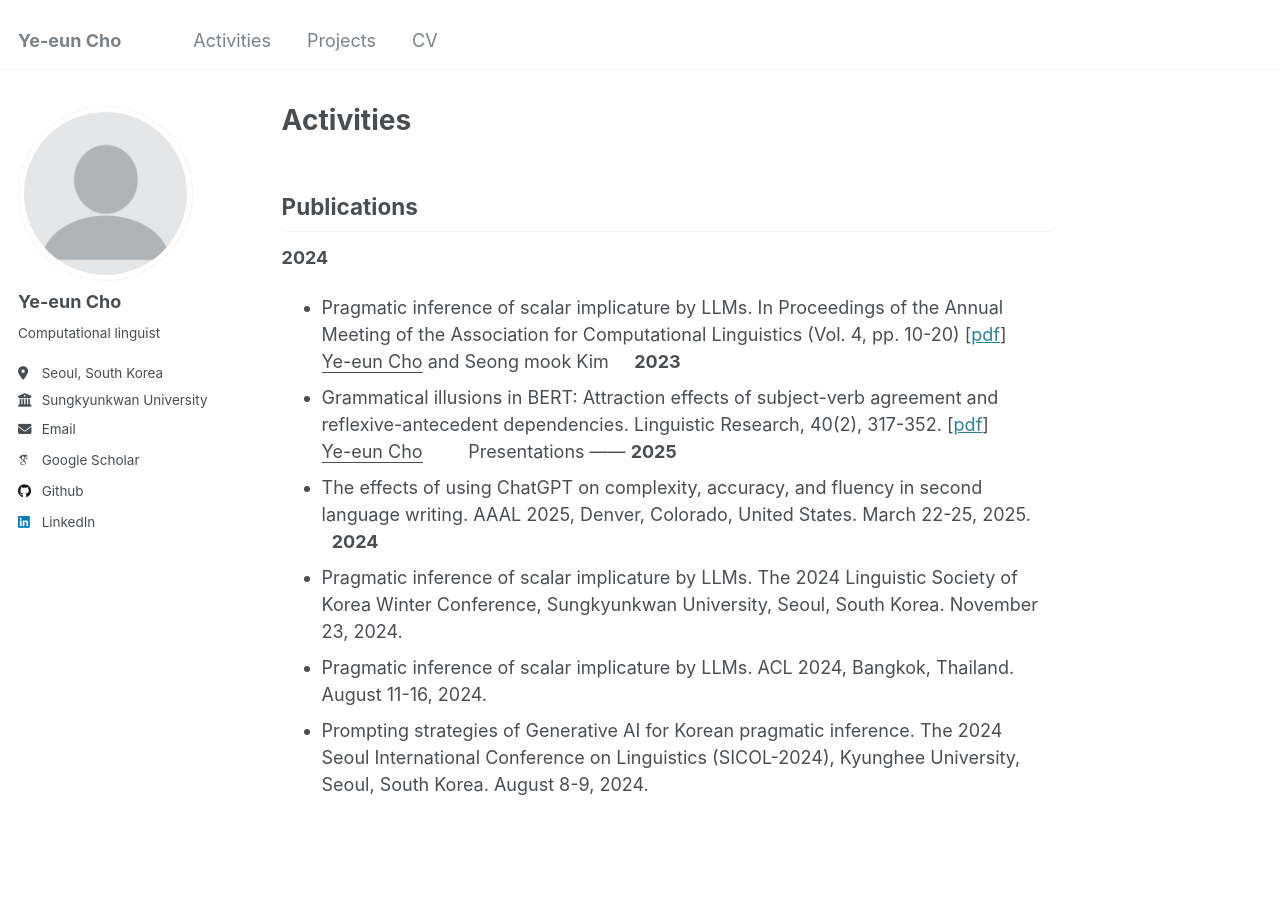
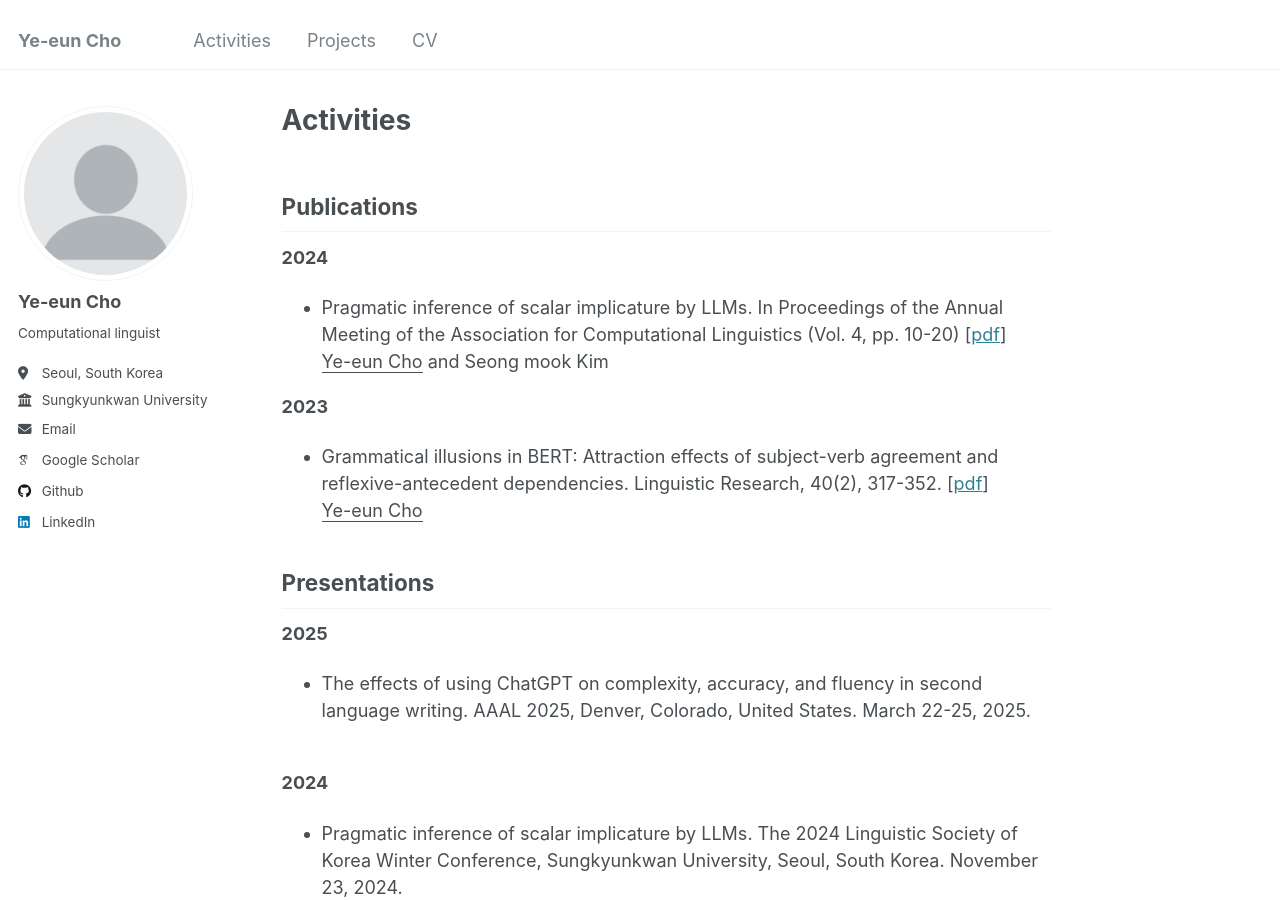
Before and after one commit to joyennn/joyennn, a Jekyll site: the page built from _pages/activities.md, in a window 1280 px wide and 900 px high. Built offline with Jekyll 4.4.1, drawn with Linux system fonts in a browser that asks for light colours; some web fonts are replaced.

Commit message:
Update activities.md

```diff
--- a/_pages/activities.md
+++ b/_pages/activities.md
@@ -13,26 +13,25 @@ Publications
 **2024**
 * Pragmatic inference of scalar implicature by LLMs. In Proceedings of the Annual Meeting of the Association for Computational Linguistics (Vol. 4, pp. 10-20) [[pdf](https://arxiv.org/pdf/2408.06673)]
 <u>Ye-eun Cho</u> and Seong mook Kim
-&nbsp;
-&nbsp;
+
+
 **2023**
 * Grammatical illusions in BERT: Attraction effects of subject-verb agreement and reflexive-antecedent dependencies. Linguistic Research, 40(2), 317-352. [[pdf](http://isli.khu.ac.kr/journal/content/data/40_2/7.pdf)]
 <u>Ye-eun Cho</u>
-&nbsp;
-&nbsp;
-&nbsp;
-&nbsp;
+
+
 Presentations
 ------
+
 **2025**
 * The effects of using ChatGPT on complexity, accuracy, and fluency in second language writing. AAAL 2025, Denver, Colorado, United States. March 22-25, 2025.
-&nbsp;
-&nbsp;
+<br><br>
+
 **2024**
 * Pragmatic inference of scalar implicature by LLMs. The 2024 Linguistic Society of Korea Winter Conference, Sungkyunkwan University, Seoul, South Korea. November 23, 2024.
-&nbsp;
-&nbsp;
+
+
 * Pragmatic inference of scalar implicature by LLMs. ACL 2024, Bangkok, Thailand. August 11-16, 2024.
-&nbsp;
-&nbsp;
+
+
 * Prompting strategies of Generative AI for Korean pragmatic inference. The 2024 Seoul International Conference on Linguistics (SICOL-2024), Kyunghee University, Seoul, South Korea. August 8-9, 2024.
```
